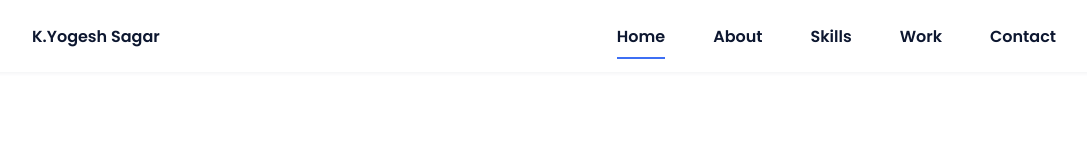
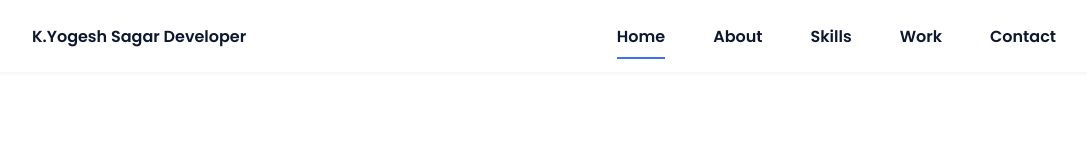
Before and after one commit to kyogeshsagar/23BDS0167-DevOps-Project-Online-Portfolio-Website, a plain HTML site: page index.html in a window 1280 px wide. Shown: the top 160 px of the page, without its empty margins (96-1183 px from the left). Drawn offline with nearby package versions, Linux system fonts and the light colour scheme.

Commit message:
Updated portfolio logo text

```diff
--- a/index.html
+++ b/index.html
@@ -16,7 +16,7 @@
         <header class="l-header">
             <nav class="nav bd-grid">
                 <div>
-                    <a href="#" class="nav__logo">K.Yogesh Sagar</a>
+                    <a href="#" class="nav__logo">K.Yogesh Sagar Developer</a>
                 </div>
 
                 <div class="nav__menu" id="nav-menu">
```
